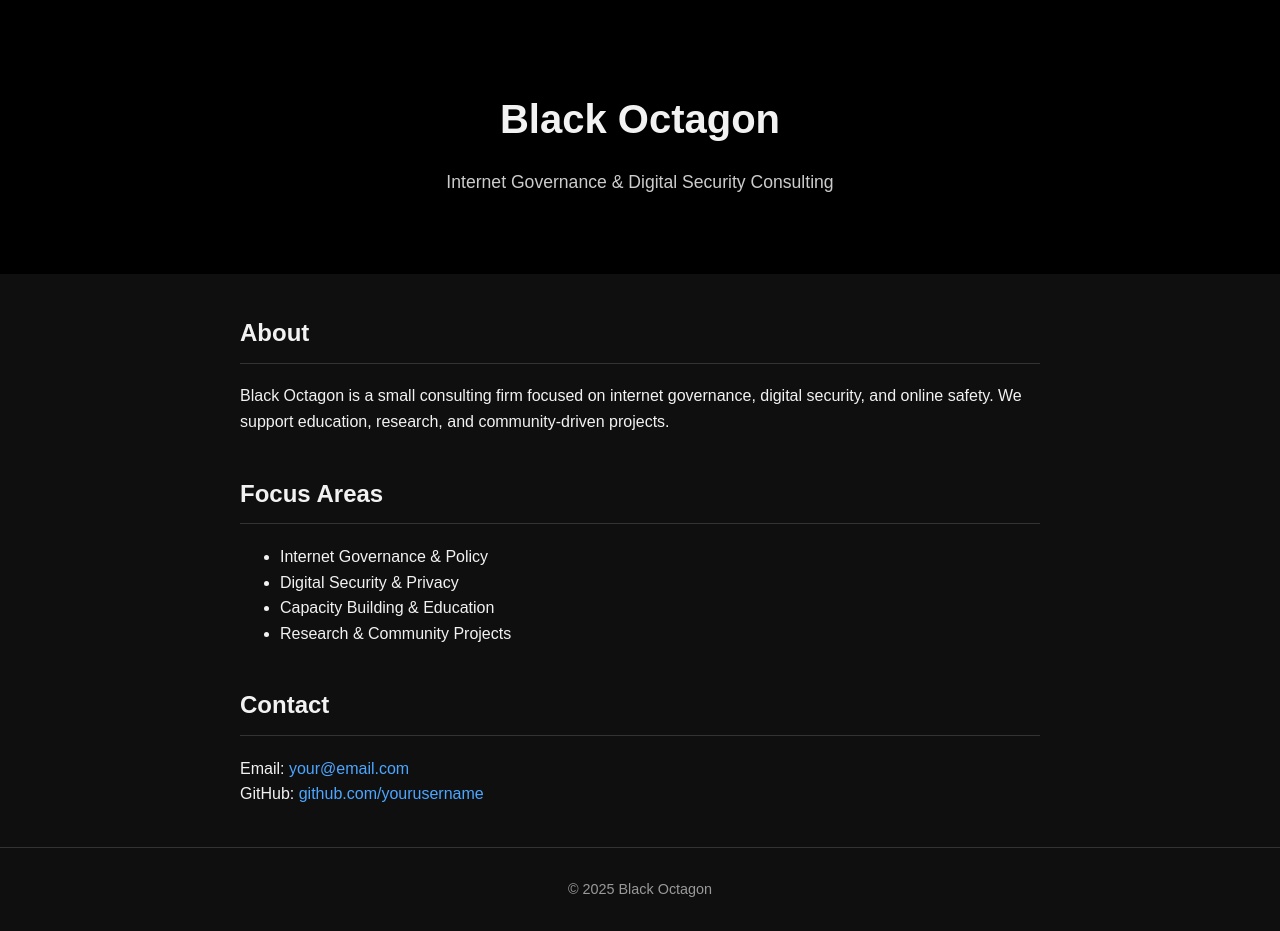
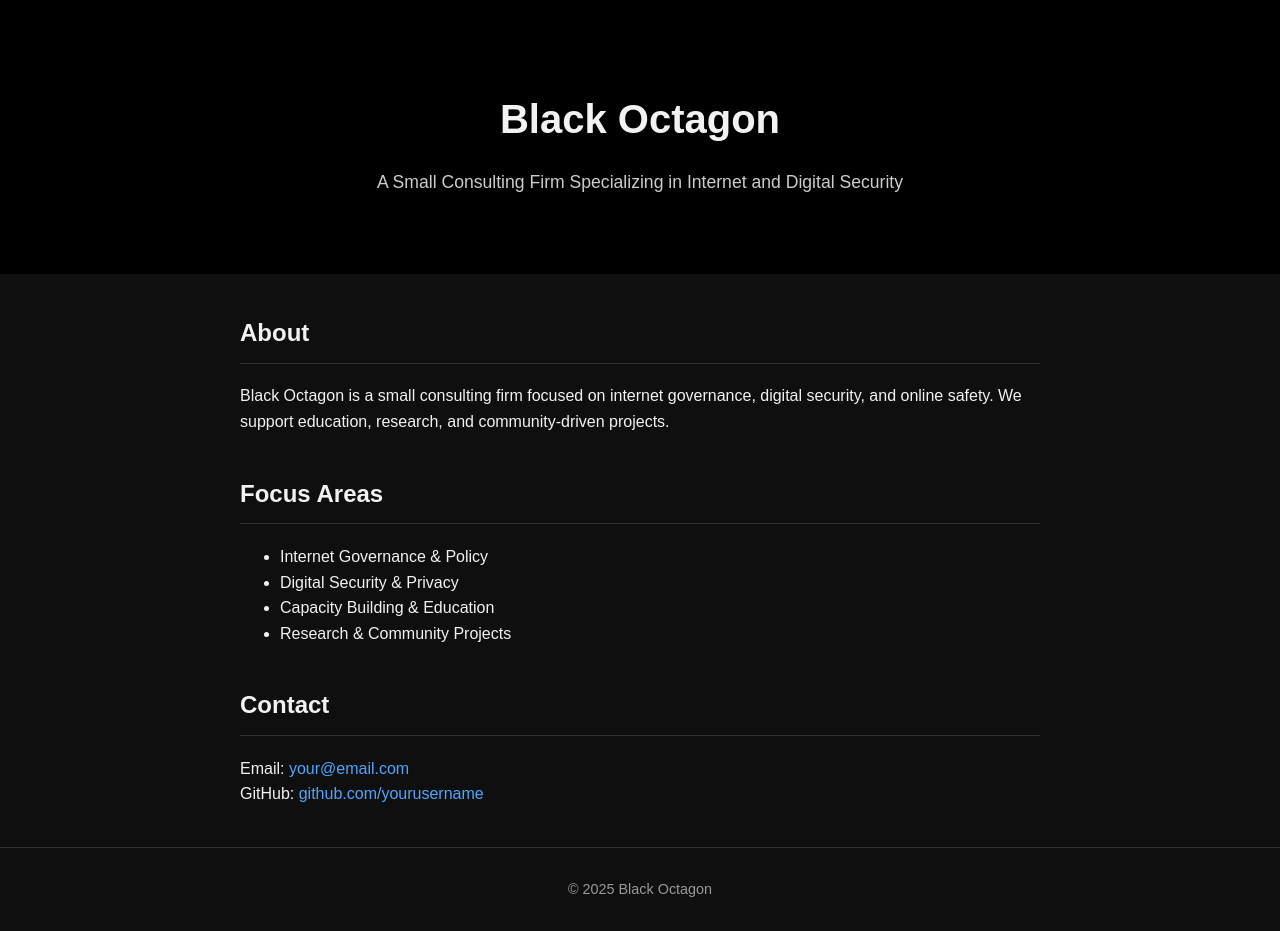
Before and after one commit to tuntunaung/BlackOctagon, a plain HTML site: page index.html in a window 1280 px wide. Drawn offline with Linux system fonts and the light colour scheme.

Commit message:
Update index.html

```diff
--- a/index.html
+++ b/index.html
@@ -53,7 +53,7 @@
 
   <header>
     <h1>Black Octagon</h1>
-    <p>Internet Governance & Digital Security Consulting</p>
+    <p>A Small Consulting Firm Specializing in Internet and Digital Security</p>
   </header>
 
   <section>
```
